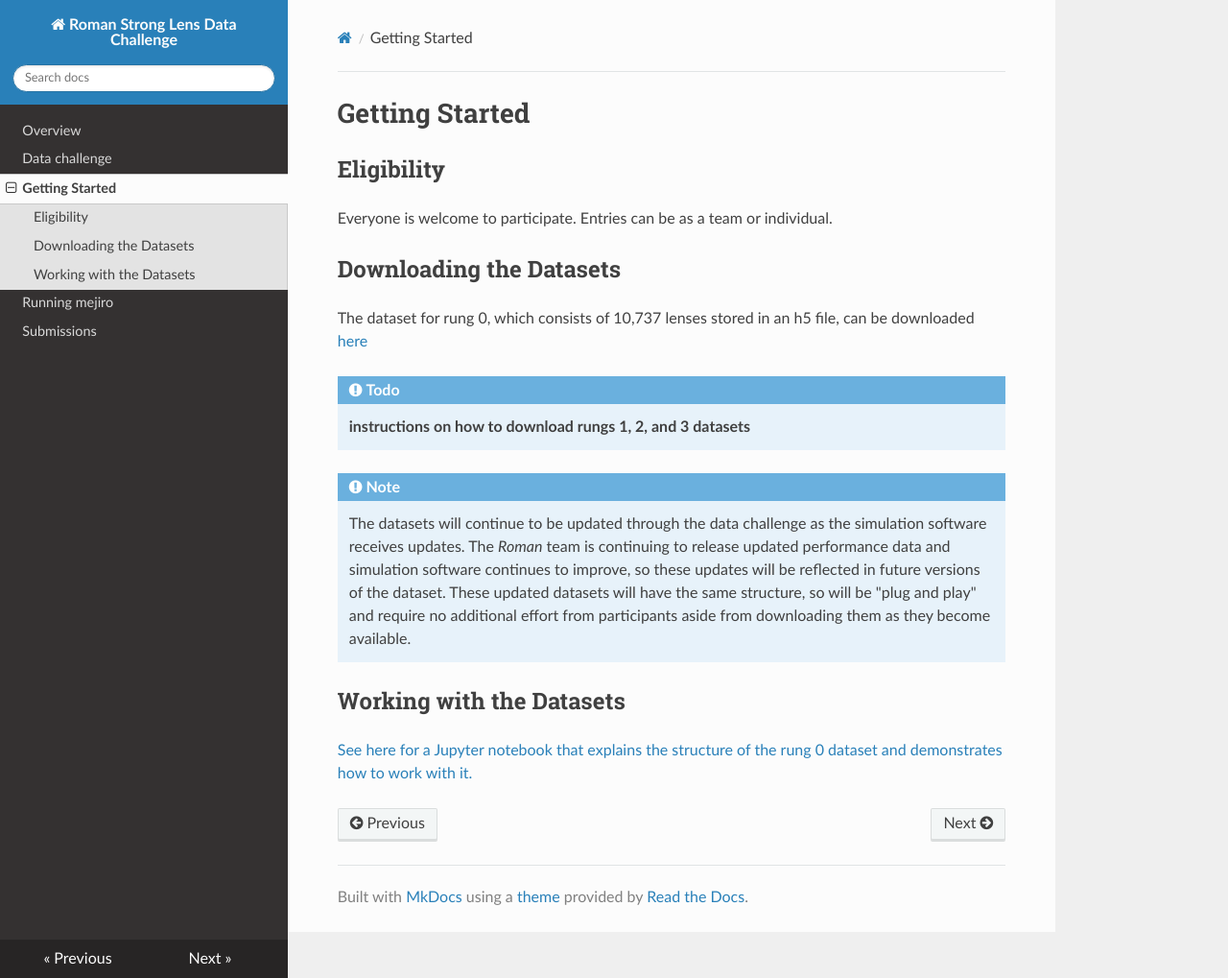
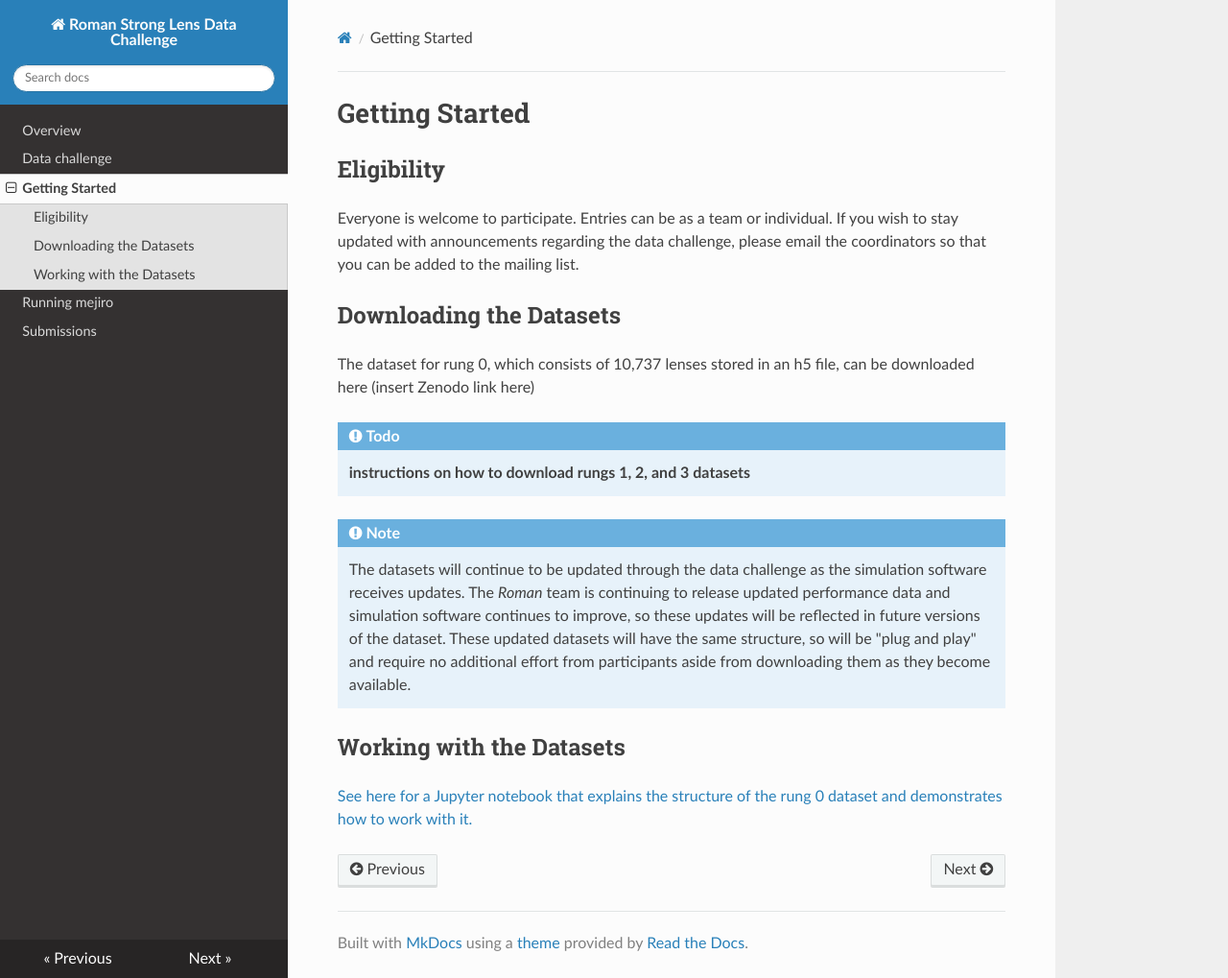
Before and after one commit to ahuang314/Roman_Data_Challenge, an MkDocs documentation site: the page built from docs/getting_started.md, in a window 1280 px wide and 1019 px high. Shown: the whole window at 96% size. Built offline with MkDocs 1.6.1, drawn with Linux system fonts in a browser that asks for light colours; nearby versions of some CDN libraries.

Commit message:
edit getting started page

```diff
--- a/docs/getting_started.md
+++ b/docs/getting_started.md
@@ -2,11 +2,11 @@
 
 ## Eligibility
 
-Everyone is welcome to participate. Entries can be as a team or individual.
+Everyone is welcome to participate. Entries can be as a team or individual. If you wish to stay updated with announcements regarding the data challenge, please email the coordinators so that you can be added to the mailing list.
 
 ## Downloading the Datasets
 
-The dataset for rung 0, which consists of 10,737 lenses stored in an h5 file, can be downloaded [here](https://gowustl-my.sharepoint.com/personal/b_t_wedig_wustl_edu/_layouts/15/onedrive.aspx?id=%2Fpersonal%2Fb%5Ft%5Fwedig%5Fwustl%5Fedu%2FDocuments%2F2025%2D09%2D19%20Roman%20Data%20Challenge%20mini%20dataset%2Froman%5Fdata%5Fchallenge%5Fmini%5Fv%5F0%5F1%2Eh5&parent=%2Fpersonal%2Fb%5Ft%5Fwedig%5Fwustl%5Fedu%2FDocuments%2F2025%2D09%2D19%20Roman%20Data%20Challenge%20mini%20dataset&ga=1)
+The dataset for rung 0, which consists of 10,737 lenses stored in an h5 file, can be downloaded here (insert Zenodo link here)
 
 !!! todo
     **instructions on how to download rungs 1, 2, and 3 datasets**
```
